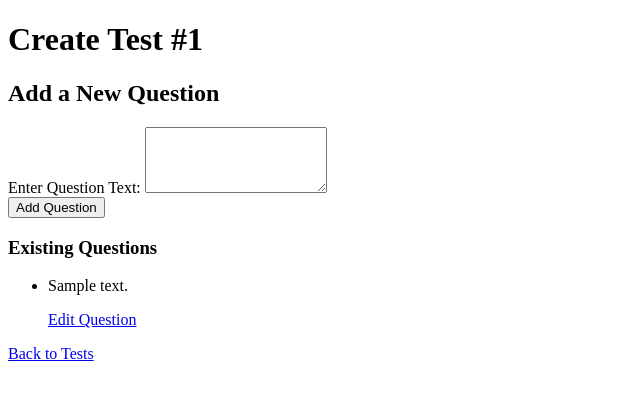
After one commit to SnowmanZak/CSET160_Final, a Flask app: template templates/create_test.html in a window 1280 px wide. The commit adds this page. Shown: the top 400 px of the page, without its empty margins (0-640 px from the left). Run offline with Flask 3, Linux system fonts and the light colour scheme; the template is opened without the code that fills it: most values are stand-ins (such as "Sample title", 1, 10 or a date in 2020).

Commit message:
finished create, edit, and delete test, have half of take test working, creating save point

```diff
--- a/main.py
+++ b/main.py
@@ -31,14 +31,7 @@ def sign_up():
             if check_existing: # if check existing is not none
                 return render_template('signup.html', error="Username is already in use.")
             else:
-                check_logged = conn.execute( # query to see if anyone is logged in
-                    text('SELECT * FROM users WHERE logged_in = 1') # 1 = True, 0 = False
-                    ).fetchone()
-
-                if check_logged: # logs out anyone logged in already
-                    conn.execute(
-                        text('UPDATE users SET logged_in = 0 WHERE logged_in = 1')
-                    )
+                log_other_users_out(conn)
 
                 conn.execute(
                     text('INSERT INTO users (name, username, password, role, logged_in) VALUES (:name, :username, :password, :role, :logged_in)'),
@@ -56,20 +49,26 @@ def login_submit():
 
     try:
         with engine.begin() as conn:
-            check_existing = conn.execute(
+            check_existing = conn.execute( # Checks to make sure the username exists in DB
                 text('SELECT * FROM users WHERE username = :username'),
                 {'username': username}
             ).fetchone()
 
             if check_existing:
-                check_password = conn.execute(
+                check_password = conn.execute( # Checks to make sure the password matches the provided username
                     text('SELECT * FROM users WHERE username = :username AND password = :password'),
                     {'username': username, 'password': password}
                 ).fetchone()
 
                 if check_password:
-                    # Need to change the login status
-                    return render_template('base.html', error='Password is correct')
+                    log_other_users_out(conn)
+
+                    conn.execute( # Sets the specific users login to 1 (True)
+                        text('UPDATE users SET logged_in = 1 WHERE username = :username AND password = :password'),
+                        {'username': username, 'password': password}
+                    )
+
+                    return render_template('base.html')
                 else:
                     return render_template('base.html', error='Incorrect login')
 
@@ -78,6 +77,30 @@ def login_submit():
 
     except:
         return render_template('base.html', error='an error occured')
+
+@app.route('/log-out', methods=['POST'])
+def log_out():
+    try:
+        with engine.begin() as conn:
+          conn.execute(
+              text('UPDATE users SET logged_in = 0 WHERE logged_in = 1')
+          )
+
+        return render_template('base.html')
+    except:
+        return render_template('base.html')
+
+# Functions for account logic
+def log_other_users_out(connect):
+    check_logged = connect.execute( # query to see if anyone is logged in
+        text('SELECT * FROM users WHERE logged_in = 1') # 1 = True, 0 = False
+    ).fetchone()
+
+    if check_logged: # logs out anyone logged in already
+        connect.execute(
+            text('UPDATE users SET logged_in = 0 WHERE logged_in = 1')
+        )
+
 
 
 @app.route('/accounts', methods = ['GET'])
@@ -94,37 +117,198 @@ def accounts():
     return render_template('accounts.html', accounts=result, selected_role=role_filter)
 
 
+
+
+def get_logged_in_user():
+    with engine.connect() as conn:
+        user = conn.execute(text("SELECT * FROM Users WHERE logged_in = 1 LIMIT 1")).mappings().first()
+    return user
+
 @app.route('/test_page', methods=['GET', 'POST'])
 def test_page():
-    logged_in_user = conn.execute(
-        text('SELECT * FROM users WHERE logged_in = 1 LIMIT 1')
-    ).fetchone()
+    user = get_logged_in_user()
 
-    if not logged_in_user:
+    if not user:
         return redirect(url_for('index'))
 
-    user_id = logged_in_user[0]
-    user = conn.execute(
-        text('SELECT * FROM users WHERE id = :user_id'),
-        {'user_id': user_id}
-    ).fetchone()
+    if user['role'] == 'Teacher':
+        if request.method == 'POST':
+            with engine.connect() as conn:
+                conn.execute(
+                    text("INSERT INTO Tests (teacher_id) VALUES (:teacher_id)"),
+                    {'teacher_id': user['user_id']}
+                )
+                new_test_id = conn.execute(text("SELECT LAST_INSERT_ID()")).scalar()
+                conn.commit()
 
-    if not user or user[4] != 'Teacher':
+            return redirect(url_for('create_test', test_id=new_test_id))
+
+        with engine.connect() as conn:
+            tests = conn.execute(text("SELECT * FROM Tests WHERE teacher_id = :teacher_id"), {'teacher_id': user['user_id']}).mappings().all()
+
+        return render_template('tests.html', tests=tests, user=user)
+
+    elif user['role'] == 'Student':
+        with engine.connect() as conn:
+            tests = conn.execute(text("SELECT * FROM Tests")).mappings().all()
+
+        return render_template('tests.html', tests=tests, user=user)
+
+    return redirect(url_for('home'))
+
+
+
+@app.route('/create_test/<int:test_id>', methods=['GET', 'POST'])
+def create_test(test_id):
+    user = get_logged_in_user()
+    if not user or user['role'] != 'Teacher':
         return redirect(url_for('index'))
 
-    tests = conn.execute(
-        text('SELECT * FROM tests WHERE teacher_id = :teacher_id'),
-        {'teacher_id': user_id}
-    ).fetchall()
+    with engine.connect() as conn:
+        if request.method == 'POST':
+            question_text = request.form.get('question_text', '').strip()
+            if not question_text:
+                return render_template('create_test.html', test_id=test_id, error_message="Question text cannot be empty.")
+            else:
+                conn.execute(
+                    text("INSERT INTO Questions (test_id, question_text) VALUES (:test_id, :question_text)"),
+                    {'test_id': test_id, 'question_text': question_text}
+                )
+                conn.commit()
 
-    if request.method == 'POST':
+            return redirect(url_for('create_test', test_id=test_id))
+
+        test = conn.execute(text("SELECT * FROM Tests WHERE test_id = :test_id"), {'test_id': test_id}).mappings().first()
+        questions = conn.execute(text("SELECT * FROM Questions WHERE test_id = :test_id"), {'test_id': test_id}).mappings().all()
+
+    return render_template('create_test.html', test=test, questions=questions)
+
+@app.route('/delete_test/<int:test_id>', methods=['POST'])
+def delete_test(test_id):
+    user = get_logged_in_user()
+    if not user or user['role'] != 'Teacher':
+        return redirect(url_for('index'))
+
+    with engine.connect() as conn:
         conn.execute(
-            text('INSERT INTO tests (teacher_id) VALUES (:teacher_id)'),
-            {'teacher_id': user_id}
+            text("DELETE FROM Tests WHERE test_id = :test_id AND teacher_id = :teacher_id"),
+            {'test_id': test_id, 'teacher_id': user['user_id']}
         )
-        return redirect(url_for('test_page'))
+        conn.commit()
 
-    return render_template('tests.html', tests=tests)
+    return redirect(url_for('test_page'))
+
+@app.route('/finish_test/<int:test_id>', methods=['POST'])
+def finish_test(test_id):
+    return redirect(url_for('test_page'))
+
+@app.route('/edit_question/<int:question_id>', methods=['GET', 'POST'])
+def edit_question(question_id):
+    user = get_logged_in_user()
+
+    if not user or user['role'] != 'Teacher':
+        return redirect(url_for('index'))
+
+    with engine.connect() as conn:
+        question = conn.execute(
+            text('SELECT * FROM Questions WHERE question_id = :question_id'),
+            {'question_id': question_id}
+        ).fetchone()
+
+        if not question:
+            return redirect(url_for('test_page'))
+
+        if request.method == 'POST':
+            new_question_text = request.form.get('question_text', '').strip()
+
+            if new_question_text:
+                conn.execute(
+                    text('UPDATE Questions SET question_text = :question_text WHERE question_id = :question_id'),
+                    {'question_text': new_question_text, 'question_id': question_id}
+                )
+                conn.commit()
+
+                return redirect(url_for('create_test', test_id=question[1], message="Question updated successfully!"))
+            else:
+                return render_template('edit_question.html', question=question, message="Question text cannot be empty.")
+
+    return render_template('edit_question.html', question=question)
+
+
+
+import json
+
+@app.route('/take_test/<int:test_id>', methods=['GET', 'POST'])
+def take_test(test_id):
+    user = get_logged_in_user()
+
+    if not user or user['role'] != 'Student':
+        return redirect(url_for('index'))
+
+    with engine.begin() as conn:
+        test = conn.execute(
+            text("SELECT * FROM Tests WHERE test_id = :test_id"),
+            {'test_id': test_id}
+        ).mappings().first()
+
+        if not test:
+            return redirect(url_for('test_page'))
+
+        questions = conn.execute(
+            text("SELECT * FROM Questions WHERE test_id = :test_id"),
+            {'test_id': test_id}
+        ).mappings().all()
+
+        print(f"DEBUG: Rendering take_test.html with {len(questions)} questions")
+
+    return render_template('take_test.html', test=test, questions=questions)
+
+
+
+@app.route('/submit_test/<int:test_id>', methods=['POST'])
+def submit_test(test_id):
+    user = get_logged_in_user()
+
+    if not user or user['role'] != 'Student':
+        return redirect(url_for('index'))  # Ensure only students can submit tests
+
+    with engine.connect() as conn:
+        # Retrieve the test to ensure it exists
+        test = conn.execute(
+            text("SELECT * FROM Tests WHERE test_id = :test_id"), {'test_id': test_id}
+        ).mappings().first()
+
+        if not test:
+            return redirect(url_for('test_page'))
+
+        # Fetch all questions for this test
+        questions = conn.execute(
+            text("SELECT * FROM Questions WHERE test_id = :test_id"),
+            {'test_id': test_id}
+        ).mappings().all()
+
+        # Store responses
+        for question in questions:
+            answer_text = request.form.get(f'answer_{question["question_id"]}', '').strip()
+
+            conn.execute(
+                text("""
+                    INSERT INTO Responses (student_id, test_id, question_id, answer_text)
+                    VALUES (:student_id, :test_id, :question_id, :answer_text)
+                """),
+                {
+                    'student_id': user['user_id'],
+                    'test_id': test_id,
+                    'question_id': question['question_id'],
+                    'answer_text': answer_text
+                }
+            )
+
+        conn.commit()
+
+    return redirect(url_for('test_page'))  # Redirect after submission
+
+
 
 
 if __name__ == '__main__':
--- /dev/null
+++ b/templates/create_test.html
@@ -0,0 +1,46 @@
+<!DOCTYPE html>
+<html lang="en">
+<head>
+    <meta charset="UTF-8">
+    <meta name="viewport" content="width=device-width, initial-scale=1.0">
+    <title>Create Test #{{ test['test_id'] }}</title>
+</head>
+<body>
+    <h1>Create Test #{{ test['test_id'] }}</h1>
+
+    <!-- Display any error messages -->
+    {% if error_message %}
+        <p style="color:red;">{{ error_message }}</p>
+    {% endif %}
+
+    <!-- Form to add a new question -->
+    <h2>Add a New Question</h2>
+    <form method="POST">
+        <div>
+            <label for="question_text">Enter Question Text:</label>
+            <textarea name="question_text" id="question_text" rows="4" required></textarea>
+        </div>
+        <button type="submit">Add Question</button>
+    </form>
+
+    <!-- Display the existing questions -->
+    <h3>Existing Questions</h3>
+    {% if questions %}
+        <ul>
+            {% for question in questions %}
+                <li>
+                    <p>{{ question['question_text'] }}</p>
+                    <!-- Link to edit the question -->
+                    <a href="{{ url_for('edit_question', question_id=question['question_id']) }}">Edit Question</a>
+                </li>
+            {% endfor %}
+        </ul>
+    {% else %}
+        <p>No questions added yet.</p>
+    {% endif %}
+
+    <!-- Link back to the tests page -->
+    <a href="{{ url_for('test_page') }}">Back to Tests</a>
+
+</body>
+</html>
--- a/templates/signup.html
+++ b/templates/signup.html
@@ -13,7 +13,7 @@
         <label for="username">Username: </label>
         <input type="text" id="username" name="username"><br><br>
         <label for="password">Password: </label>
-        <input type="text" id="password" name="password"><br><br>
+        <input type="password" id="password" name="password"><br><br>
         <label for="role">Role:</label>
         <select name="role" id="role">
             <option value="Teacher">Teacher</option>
```
Also changed, not shown: misc/table_creation_text.txt (+14 -14 lines), templates/base.html (+7 -1 lines), templates/edit_question.html (added, +9 -0 lines), templates/take_test.html (added, +27 -0 lines), templates/tests.html (+23 -25 lines).
